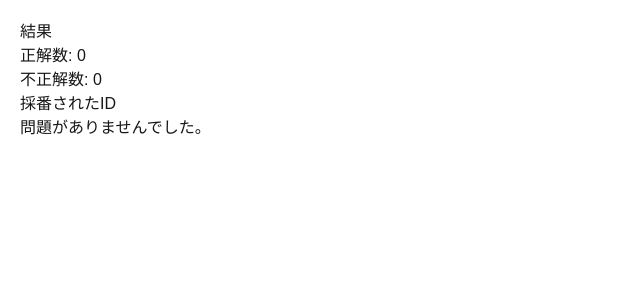
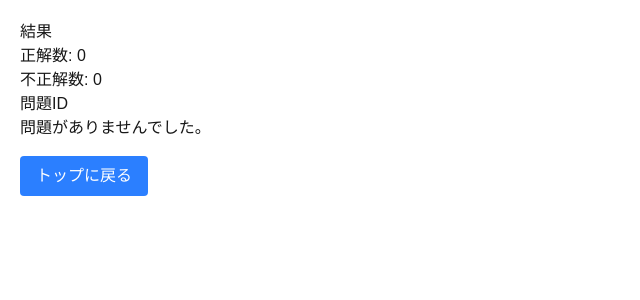
Before and after one commit to hhhtak/next-multiple-choice-questions, a Next.js app: page /questions/result in a window 1280 px wide. Shown: the top 300 px of the page, without its empty margins (0-640 px from the left). Built offline with nearby package versions, Linux system fonts and the light colour scheme.

Commit message:
トップに戻るボタン追加

```diff
--- a/src/app/questions/result/page.tsx
+++ b/src/app/questions/result/page.tsx
@@ -1,19 +1,36 @@
 "use client";
 
-import { correctCountAtom, questionDataAtom, wrongCountAtom } from "@/jotai";
-import { useAtom } from "jotai";
+import {
+  correctCountAtom,
+  currentIndexAtom,
+  questionDataAtom,
+  wrongCountAtom,
+} from "@/jotai";
+import { useAtom, useSetAtom } from "jotai";
+import { useRouter } from "next/navigation";
 
 const ResultScreen = () => {
   const [correctCount] = useAtom(correctCountAtom);
   const [wrongCount] = useAtom(wrongCountAtom);
   const [questionData] = useAtom(questionDataAtom);
+  const setCurrentIndex = useSetAtom(currentIndexAtom);
+  const setCorrectCount = useSetAtom(correctCountAtom);
+  const setWrongCount = useSetAtom(wrongCountAtom);
+  const router = useRouter();
+
+  const handleBackToTop = () => {
+    setCurrentIndex(0);
+    setCorrectCount(0);
+    setWrongCount(0);
+    router.push("/");
+  };
 
   return (
     <div>
       <h1>結果</h1>
       <p>正解数: {correctCount}</p>
       <p>不正解数: {wrongCount}</p>
-      <h2>採番されたID</h2>
+      <h2>問題ID</h2>
       <ul>
         {/* questionData が空の場合は何も表示しない */}
         {questionData.length > 0 ? (
@@ -22,6 +39,14 @@ const ResultScreen = () => {
           <li>問題がありませんでした。</li>
         )}
       </ul>
+      <div className="mt-4">
+        <button
+          onClick={handleBackToTop}
+          className="bg-blue-500 text-white px-4 py-2 rounded"
+        >
+          トップに戻る
+        </button>
+      </div>
     </div>
   );
 };
```
